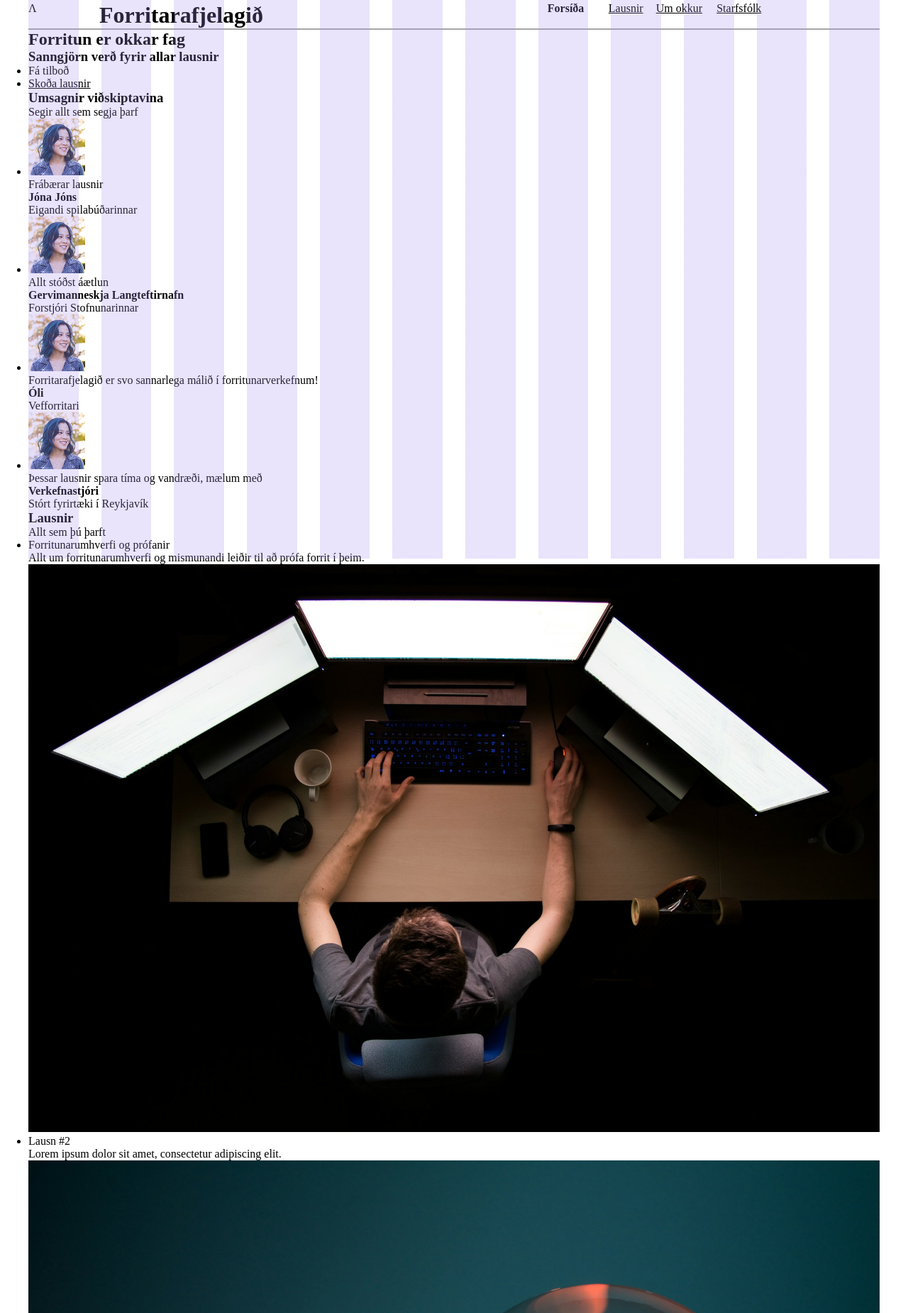
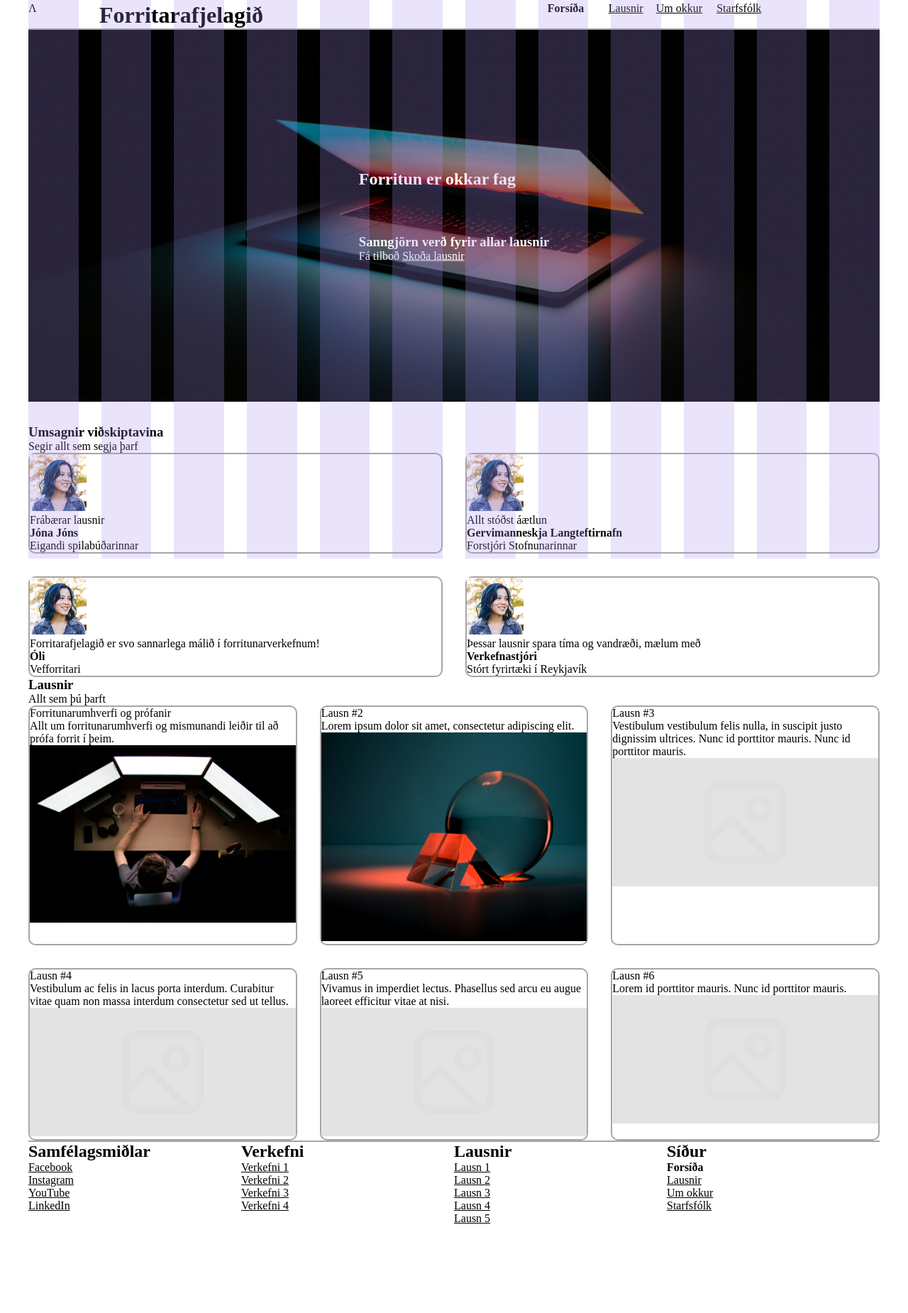
Before and after one commit to FrodiBen/25Vef1-Hopverkefni1-FrArTh, a website built with Parcel: page index.html in a window 1280 px wide. Shown: the part 13-1863 px from the top of the page at 71% size. Built offline with nearby package versions, Linux system fonts and the light colour scheme.

Commit message:
Breytti ul til li elements í index.html í að vera div classes, + breytti linkum á css í sass linka

```diff
--- a/index.html
+++ b/index.html
@@ -3,7 +3,7 @@
   <head>
     <meta name="viewport" content="width=device-width, initial-scale=1"/>
     <meta charset="utf-8"/>
-    <link rel="stylesheet" href="./styles.css">
+    <link rel="stylesheet" href="styles.scss">
     <title>Forsíða - Forritarafjelagið</title>
     <meta name="description" content="Við bjóðum upp á þjónustu við ýmis forritunartengd verkefni."/>
     <meta property="og:title" content="Forritarafjelagið"/>
@@ -26,16 +26,26 @@
       </menu>
     </header>
     <main id="main">
+
+      <section class="intro">
+        <div><img src="./myndir/fartolva.jpg" alt="Fartölva"></div>
+        <div class="protection"></div>
+      <div class="content">
         <h2>Forritun er okkar fag</h2>
         <h3>Sanngjörn verð fyrir allar lausnir</h3>
-      <ul>
-        <li><a role="link" aria-disabled="true">Fá tilboð</a></li>
-        <li><a href="sidur/lausnir.html">Skoða lausnir</a></li>
-      </ul>
+        <a a role="link" aria-disabled="true" class="button">
+           Fá tilboð
+        </a>
+        <a href="sidur/lausnir.html" class="button">
+          Skoða lausnir
+        </a>
+      </div>
+      </section>
+
       <h3>Umsagnir viðskiptavina</h3>
       <div class="heading-support">Segir allt sem segja þarf</div>
-      <ul>
-        <li>
+      <div class="cardGrid">
+        <div class="cardReview">
           <figure>
             <img src="myndir/avatar.png" alt="Jóna Jónsdóttir" class="reviewer-avatar"/>
             <blockquote>Frábærar lausnir</blockquote>
@@ -44,8 +54,8 @@
               <div class="reviewer-job-title">Eigandi spilabúðarinnar</div>
             </figcaption>
           </figure>
-        </li>
-        <li>
+        </div>
+        <div class="cardReview">
           <figure>
             <img src="myndir/avatar.png" alt="Gervimanneskja Langteftirnafn" class="reviewer-avatar"/>
             <blockquote>Allt stóðst áætlun</blockquote>
@@ -54,8 +64,8 @@
               <div class="reviewer-job-title">Forstjóri Stofnunarinnar</div>
             </figcaption>
           </figure>
-        </li>
-        <li>
+        </div>
+        <div class="cardReview">
           <figure>
             <img src="myndir/avatar.png" alt="Óli" class="reviewer-avatar"/>
             <blockquote>Forritarafjelagið er svo sannarlega málið í forritunarverkefnum!</blockquote>
@@ -64,8 +74,8 @@
               <div class="reviewer-job-title">Vefforritari</div>
             </figcaption>
           </figure>
-        </li>
-        <li>
+        </div>
+        <div class="cardReview">
           <figure>
             <img src="myndir/avatar.png" alt="Verkefnastjóri" class="reviewer-avatar"/>
             <blockquote>Þessar lausnir spara tíma og vandræði, mælum með</blockquote>
@@ -74,56 +84,58 @@
               <div class="reviewer-job-title">Stórt fyrirtæki í Reykjavík</div>
             </figcaption>
           </figure>
-        </li>
-      </ul>
+        </div>
+      </div>
+
       <h3>Lausnir</h3>
       <div class="heading-support">Allt sem þú þarft</div>
-      <ul>
-        <li>
+      <div class="cardGrid">
+        <div class="cardLausn">
           <figure>
             <figcaption class="solution-name">Forritunarumhverfi og prófanir</figcaption>
             <p class="solution-description">Allt um forritunarumhverfi og mismunandi leiðir til að prófa forrit í þeim.</p>
             <img src="myndir/forritari.jpg" alt="Forritari" class="solution-avatar"/>
           </figure>
-        </li>
-        <li>
+        </div>
+        <div class="cardLausn">
           <figure>
             <figcaption class="solution-name">Lausn #2</figcaption>
             <p class="solution-description">Lorem ipsum dolor sit amet, consectetur adipiscing elit.</p>
             <img src="./myndir/abstrakt.jpg" alt="Abstraktmynd" class="solution-avatar"/>
           </figure>
-        </li>
-        <li>
+        </div>
+        <div class="cardLausn">
           <figure>
             <figcaption class="solution-name">Lausn #3</figcaption>
             <p class="solution-description">Vestibulum vestibulum felis nulla, in suscipit justo dignissim ultrices. Nunc id porttitor mauris. Nunc id porttitor mauris.</p>
             <img src="myndir/placeholder.png" alt="Eitthvað" class="solution-avatar"/>
           </figure>
-        </li>
-        <li>
+        </div>
+        <div class="cardLausn">
           <figure>
             <figcaption class="solution-name">Lausn #4</figcaption>
             <p class="solution-description">Vestibulum ac felis in lacus porta interdum. Curabitur vitae quam non massa interdum consectetur sed ut tellus.</p>
             <img src="myndir/placeholder.png" alt="Eitthvað" class="solution-avatar"/>
           </figure>
-        </li>
-        <li>
+        </div>
+        <div class="cardLausn">
           <figure>
             <figcaption class="solution-name">Lausn #5</figcaption>
             <p class="solution-description">Vivamus in imperdiet lectus. Phasellus sed arcu eu augue laoreet efficitur vitae at nisi.</p>
             <img src="myndir/placeholder.png" alt="Eitthvað" class="solution-avatar"/>
           </figure>
-        </li>
-        <li>
+        </div>
+        <div class="cardLausn">
           <figure>
             <figcaption class="solution-name">Lausn #6</figcaption>
             <p class="solution-description">Lorem id porttitor mauris. Nunc id porttitor mauris.</p>
             <img src="myndir/placeholder.png" alt="Eitthvað" class="solution-avatar"/>
           </figure>
-        </li>
+        </div>
       </ul>
     </main>
     <footer>
+      <section>
         <h2>Samfélagsmiðlar</h2>
         <ul>
           <li><a href="https://www.facebook.com/HaskoliIslands/">Facebook</a></li>
@@ -131,6 +143,8 @@
           <li><a href="https://www.youtube.com/user/HIvarp">YouTube</a></li>
           <li><a href="https://www.linkedin.com/school/h%C3%A1sk%C3%B3li-%C3%ADslands/">LinkedIn</a></li>
         </ul>
+      </section>
+      <section>
         <h2>Verkefni</h2>
         <ul>
           <li><a href="index.html">Verkefni 1</a></li>
@@ -138,6 +152,8 @@
           <li><a href="index.html">Verkefni 3</a></li>
           <li><a href="index.html">Verkefni 4</a></li>
         </ul>
+      </section>
+      <section>
         <h2>Lausnir</h2>
         <ul>
           <li><a href="sidur/lausn.html">Lausn 1</a></li>
@@ -146,6 +162,8 @@
           <li><a href="sidur/lausn.html">Lausn 4</a></li>
           <li><a href="sidur/lausn.html">Lausn 5</a></li>
         </ul>
+      </section>
+      <section>
         <h2>Síður</h2>
         <ul>
           <li><strong>Forsíða</strong></li>
@@ -153,6 +171,7 @@
           <li><a href="sidur/um-okkur.html">Um okkur</a></li>
           <li><a href="index.html">Starfsfólk</a></li>
         </ul>
+      </section>
     </footer>
   </body>
 </html>
```
Also changed, not shown: sidur/lausn.html (+1 -1 lines), sidur/lausnir.html (+1 -1 lines), sidur/um-okkur.html (+1 -1 lines). Lines whose indentation alone changed are shown as unchanged.
